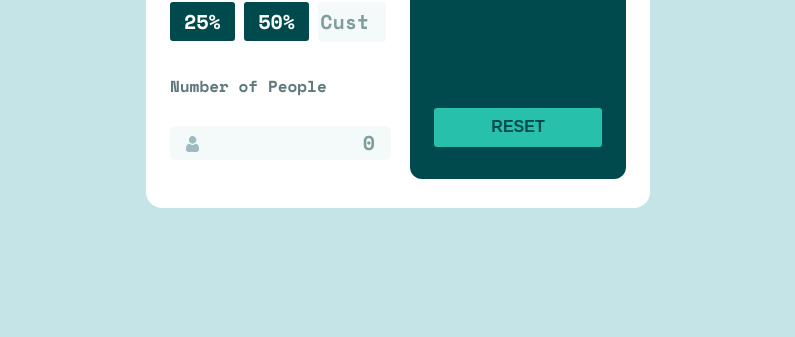
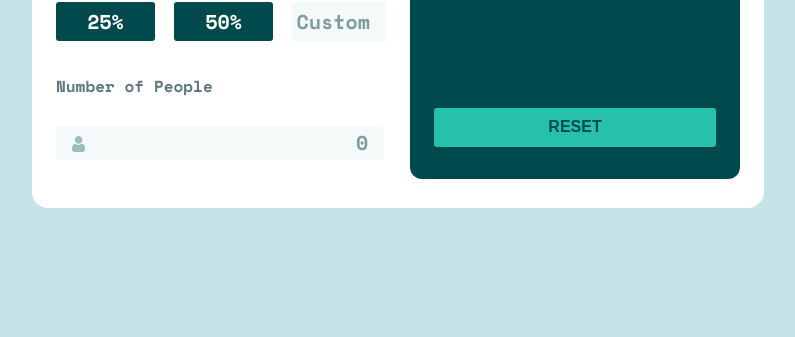
Before and after one commit to csaraugustol/tip-calculator-app, a plain HTML site: page index.html in a window 1536 px wide. Shown: the part 479-816 px from the top of the page, without its empty margins (370-1165 px from the left). Drawn offline with nearby package versions, Linux system fonts and the light colour scheme.

Commit message:
Ajustes responsividade

```diff
--- a/css/style.css
+++ b/css/style.css
@@ -159,7 +159,7 @@ button:hover {
     background-color: var(--color-light-grayish-cyan);
 }
 
-@media screen and (min-width: 768px) {
+@media screen and (min-width: 572px) {
     body {
         display: flex;
         flex-direction: column;
@@ -210,9 +210,33 @@ button:hover {
     }
 }
 
+@media screen and (min-width: 992px) {
+    .input-custom {
+        width: 25%;
+    }
+
+}
+
+@media screen and (min-width: 1200px) {
+    .input-custom {
+        width: 26%;
+    }
+
+}
+
 @media screen and (min-width: 1400px) {
     .container {
         display: flex;
-        width: 30%;
+        width: 45%;
+    }
+
+    .input-custom {
+        width: 23%;
     }
 }
+
+@media screen and (min-width: 1920px) {
+    .input-custom {
+        width: 27%;
+    }
+}
```
